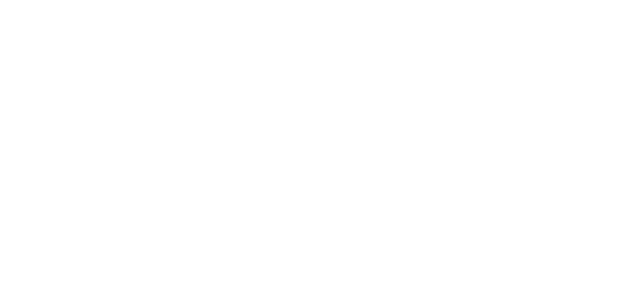
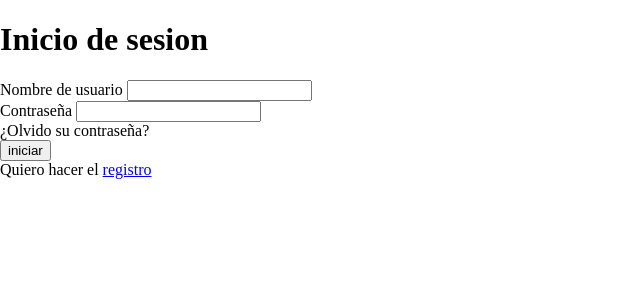
Before and after one commit to DestopLine/flask-talk, a Flask app: page / in a window 1280 px wide. Before the commit the part shown is empty. Shown: the top 300 px of the page, without its empty margins (0-640 px from the left). Run offline with Flask 3, Linux system fonts and the light colour scheme.

Commit message:
Editar Html y Css

```diff
--- a/app/templates/index.html
+++ b/app/templates/index.html
@@ -1,11 +1,27 @@
 <!DOCTYPE html>
-<html lang="en">
+<html lang="es">
 <head>
     <meta charset="UTF-8">
     <meta name="viewport" content="width=device-width, initial-scale=1.0">
     <title>Document</title>
+    <link rel="stylesheet" href="styles.css">
 </head>
 <body>
-
+    <div class="iniciar sesion">
+        <h1>Inicio de sesion</h1>
+        <form method="post">
+            <div class="Nombre">
+                <label>Nombre de usuario</label>
+                <input type="text" required>
+            </div>
+            <div class="Contraseña">
+                <label>Contraseña</label>
+                <input type="password">
+            </div>
+            <div class="recordar">¿Olvido su contraseña?</div>
+            <input type="submit" value="iniciar">
+            <div class="registrarse">Quiero hacer el <a href="#">registro</a></div>
+        </form>
+    </div>
 </body>
 </html>
--- a/app/templates/styles.css
+++ b/app/templates/styles.css
@@ -0,0 +1,6 @@
+body {
+    margin: 0;
+    padding: 0;
+    font-family: montserrat;
+    background: linear-gradient(150deg, );
+}
```
